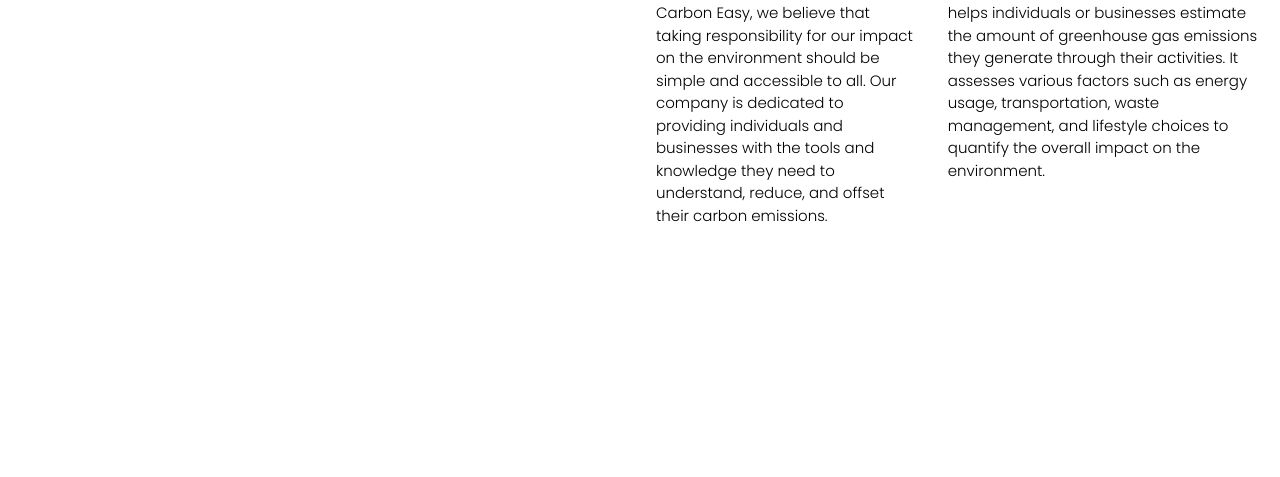
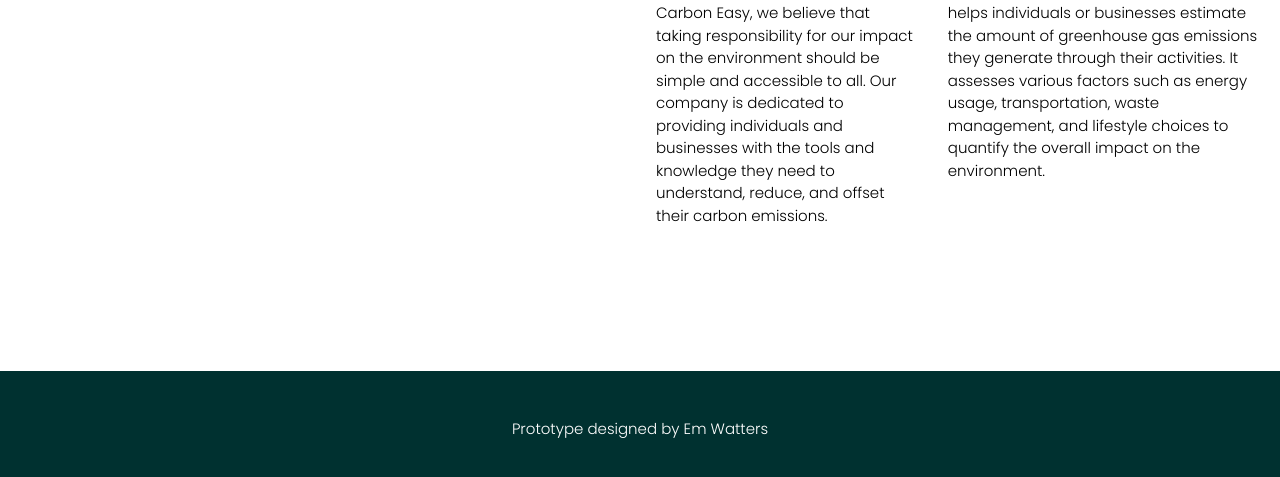
Before and after one commit to EKWatters/CS345-project-submission, a plain HTML site: page index.html in a window 1280 px wide. Shown: the part 599-1076 px from the top of the page. Before the commit the page ends 970 px from the top, so only its background shows below. Drawn offline with nearby package versions, Linux system fonts and the light colour scheme; a web font is replaced by a local one.

Commit message:
Update index.html
Created footer

```diff
--- a/index.html
+++ b/index.html
@@ -54,8 +54,6 @@ h3, h5{
 
 
     <!-- Page content -->
-
-
     <!-- About Section -->
     <div class="w3-cell-row w3-padding-64 w3-margin-top w3-stretch" id="about" style="width:auto">
         <div class="w3-col m6 w3-padding-large w3-margin-top w3-hide-small" >
@@ -119,5 +117,9 @@ h3, h5{
         </div>
     </div>
 </div>
+    <!-- Footer -->
+    <footer class="w3-center w3-theme-d4 w3-padding-32" style="width:100%">
+        <p>Prototype designed by Em Watters</a></p>
+    </footer>
 </body>
 </html>
```
